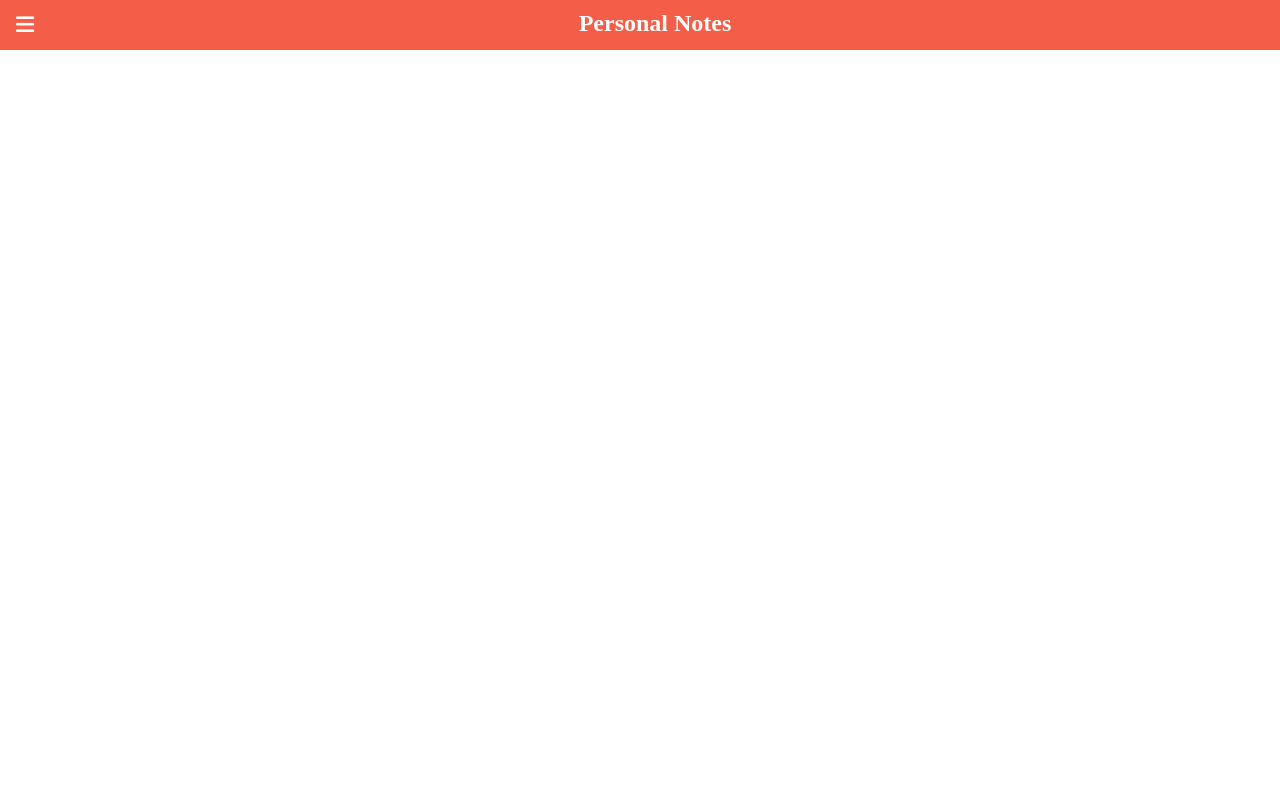
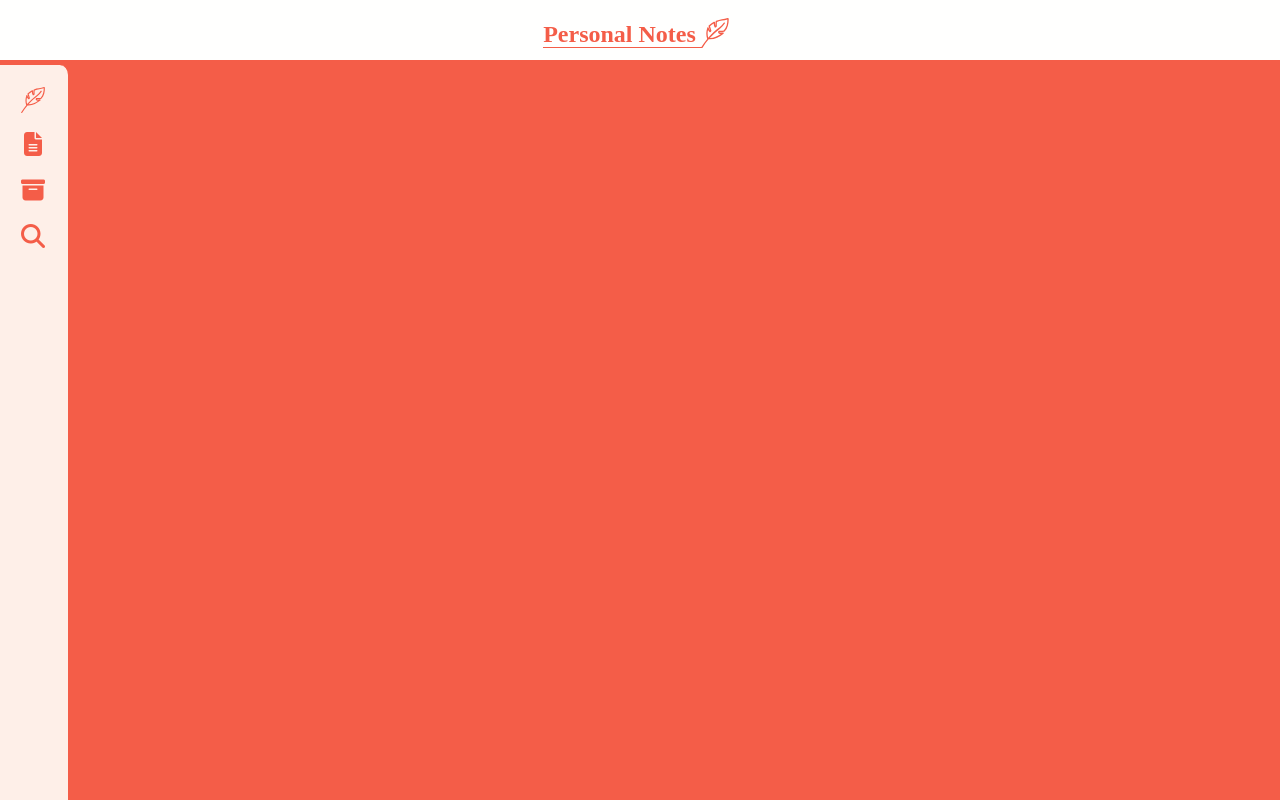
Before and after one commit to fitri-puspitasari/learn-frontend, a React (Vite) app in the folder 3-Personal_Notes_App/: page / in a window 1280 px wide. Built offline with nearby package versions, Linux system fonts and the light colour scheme.

Commit message:
3) Membuat Menu Nav dan merevisi desain heading

```diff
--- a/3-Personal_Notes_App/index.html
+++ b/3-Personal_Notes_App/index.html
@@ -2,7 +2,7 @@
 <html lang="en">
 <head>
     <meta charset="UTF-8" />
-    <link rel="icon" type="image/svg+xml" href="/note.svg" />
+    <link rel="icon" type="image/svg+xml" href="/feather.svg" />
     <meta name="viewport" content="width=device-width, initial-scale=1.0" />
     <title>Personal Notes</title>
 </head>
--- /dev/null
+++ b/3-Personal_Notes_App/src/components/NotesMenu.jsx
@@ -0,0 +1,49 @@
+import React from "react";
+import NotesMenuButton from "./NotesMenuButton";
+
+// class NotesMenu extends React.Component {
+//     constructor(props) {
+//         super(props);
+//         this.buttonInfo = [
+//             {iconClass: "fa-solid fa-pencil", buttonText: "Tulis Catatan"},
+//             {iconClass: "fa-solid fa-file-lines", buttonText: "Catatan Aktif"},
+//             {iconClass: "fa-solid fa-box-archive", buttonText: "Arsip"},
+//             {iconClass: "fa-solid fa-magnifying-glass", buttonText: "Cari Catatan"},
+//         ]
+
+//     }
+//     render() {
+//         return (
+//             <div className="note-app__menu">
+//                 {
+//                     this.buttonInfo.forEach(info => {
+//                         <NotesMenuButton iconClass={info.iconClass} buttonText={info.buttonText} />
+//                     })
+//                 }
+//             </div>
+//         )
+//     }
+// }
+
+function NotesMenu() {
+    const buttonInfo = [
+        {iconClass: "feather-component", buttonText: "Tulis Catatan", buttonCLass:"write-button"},
+        {iconClass: "fa-solid fa-file-lines", buttonText: "Catatan Aktif", buttonCLass:"note-button"},
+        {iconClass: "fa-solid fa-box-archive", buttonText: "Arsip", buttonCLass:"archive-button"},
+        {iconClass: "fa-solid fa-magnifying-glass", buttonText: "Cari Catatan", buttonCLass:"search-button"},
+    ]
+    return (
+        <div className="note-app__menu">
+            {buttonInfo.map((info, index) => (
+                <NotesMenuButton
+                    key={index}
+                    iconClass={info.iconClass}
+                    buttonText={info.buttonText}
+                    buttonCLass={info.buttonCLass}
+                />
+            ))}
+        </div>
+    )
+}
+
+export default NotesMenu;
--- /dev/null
+++ b/3-Personal_Notes_App/src/components/NotesMenuButton.jsx
@@ -0,0 +1,38 @@
+import React from "react";
+import FeatherIcon from "./icon/FeatherIcon";
+
+// class NotesMenuButton extends React.Component {
+//     constructor(props) {
+//         super(props);
+//         // console.log(this)
+//     }
+//     render() {
+//         return (
+//             <button className="note-app__menu__button">
+//                 <i className={this.props.iconClass}></i>
+//                 <span>{this.props.buttonText}</span>
+//             </button>
+//         )
+//     }
+// }
+
+function NotesMenuButton({iconClass, buttonText, buttonCLass}) {
+    if(iconClass == "feather-component") {
+        return (
+            // <button className={`"note-app__menu__button" ${buttonCLass}`}>
+            <button className="note-app__menu__button">
+                <FeatherIcon />
+            </button>
+        )
+    }else{
+        return (
+            // <button className={`"note-app__menu__button" ${buttonCLass}`}>
+            <button className="note-app__menu__button">
+                <i className={iconClass}></i>
+            </button>
+        )
+    }
+}
+
+
+export default NotesMenuButton;
--- a/3-Personal_Notes_App/src/components/PersonalNotes.jsx
+++ b/3-Personal_Notes_App/src/components/PersonalNotes.jsx
@@ -1,4 +1,6 @@
 import React from "react";
+import NotesMenu from "./NotesMenu";
+import FeatherIcon from "./icon/FeatherIcon";
 
 class PersonalNotes extends React.Component {
     constructor(props) {
@@ -9,12 +11,14 @@ class PersonalNotes extends React.Component {
         return (
             <div className="personal-notes">
                 <header className="note-app__header">
-                    <button className="note-app__menu-button"><i className="fa-solid fa-bars"></i></button>
-                    <h2>Personal Notes</h2>
+                    <h2>
+                        <span>Personal Notes  </span>
+                        <FeatherIcon />
+                    </h2>
                 </header>
                 <main className="note-app__body">
-                    <div className="notes-menu"></div>
-                    <div className="content"></div>
+                    <NotesMenu />
+                    <div className="note-app__content"></div>
                 </main>
             </div>
         )
--- /dev/null
+++ b/3-Personal_Notes_App/src/components/icon/FeatherIcon.jsx
@@ -0,0 +1,39 @@
+import React from "react";
+
+function FeatherIcon() {
+    return (
+        <svg className="icon-componenet" fill="#000000" version="1.1" id="Capa_1" xmlns="http://www.w3.org/2000/svg" xmlnsXlink="http://www.w3.org/1999/xlink"
+            width="30px" height="30px" viewBox="0 0 468.071 468.071"
+            xmlSpace="preserve">
+            <g>
+                <g>
+                    <path d="M442.038,2.918c-2.204-2.511-5.611-3.791-9.856-2.252c-58.65,21.279-122.684,19.36-180.694,42.899
+                        c-3.818,1.551-5.921,4.568-6.642,7.833c-0.478,1.057-0.854,2.194-0.996,3.499c-2.482,23.222-3.473,46.321-1.441,69.599
+                        c-7.666-18.354-9.336-37.78-7.655-57.899c0.718-8.606-7.627-11.595-13.978-9.125c-1.378,0.14-2.818,0.597-4.268,1.445
+                        c-28.777,16.735-55.213,36.772-80.105,58.826c-4.694,4.159-3.951,9.552-0.838,13.238c6.178,21.871,13,43.544,20.441,65.019
+                        c-11.393-11.486-18.71-25.499-20.05-42.305c-0.937-11.725-17.252-13.157-20.322-4.118c-0.546,0.785-1.039,1.638-1.409,2.651
+                        c-20.424,56.825-21.892,117.306-2.194,174.433c-32.92,39.421-63.083,81.37-90.353,125.975
+                        c-7.015,11.477,10.976,21.917,17.961,10.496c28.698-46.936,60.707-90.886,95.796-132.042c0.952,0.345,1.965,0.619,3.121,0.7
+                        c88.537,6.099,159.903-36.673,228.842-87.219c9.942-7.287,1.695-23.372-8.222-19.233c-0.767-0.005-1.569,0.063-2.392,0.231
+                        c-16.555,3.28-33.281,3.166-49.652-0.833c-0.274-0.238-0.538-0.495-0.833-0.719c-2.204-1.663-3.367-3.219-3.311-4.943
+                        c24.709,2.069,49.185,1.419,73.62-3.349c1.747-0.338,3.139-1.006,4.256-1.869c1.005-0.502,2-1.152,2.935-2.104
+                        c52.861-53.984,65.019-126.835,64.146-199.752C447.888,7.344,445.334,4.343,442.038,2.918z M370.221,195.813
+                        c-23.785,4.522-47.733,4.421-71.772,2.08c-0.975-0.094-1.863-0.041-2.701,0.089c-2.296,0.203-4.469,1.106-5.952,2.958
+                        c-5.326,6.657-8.459,13.505-7.246,22.168c1.041,7.378,5.814,12.87,11.359,17.37c1.193,1.736,3.037,3.148,5.667,3.844
+                        c8.806,2.325,17.672,3.605,26.578,4.052c-52.75,35.831-107.973,63.633-173.58,63.109C200.253,258.31,253.3,210.034,311.488,166.58
+                        c1.184-0.879,2.062-1.899,2.753-2.974c0.659-0.34,1.319-0.751,1.949-1.254c28.503-22.417,52.526-49.025,73.128-78.805
+                        c7.652-11.06-10.384-21.444-17.961-10.496c-19.601,28.328-42.787,53.288-69.873,74.59c-0.862,0.675-1.492,1.409-2.036,2.158
+                        c-63.119,47.294-120.421,99.894-171.47,158.225c-11.149-39.375-11.786-79.514-2.829-118.977
+                        c5.512,10.527,13.178,19.921,22.942,27.904c0.135,0.114,0.287,0.178,0.427,0.279c2.511,3.209,6.807,4.656,10.991,3.694
+                        c9.45-2.163,15.32-9.953,17.664-18.963c0.213-0.812,0.292-1.63,0.312-2.435c0.442-1.668,0.432-3.567-0.312-5.695
+                        c-7.606-21.739-14.5-43.704-20.804-65.854c18.055-15.612,36.988-29.947,57.089-42.729c0.604,20.213,5.165,39.743,14.909,58.092
+                        c1.925,3.62,4.941,5.139,8.018,5.179c3.062,1.577,6.835,1.556,10.116-0.15c6.205-3.229,11.09-8.066,14.045-14.289
+                        c1.94-1.653,3.139-4.202,2.804-7.691c-2.062-21.891-1.382-43.612,0.7-65.424c52.648-19.416,109.786-19.853,163.115-36.673
+                        C426.606,86.959,415.262,148.951,370.221,195.813z"/>
+                </g>
+            </g>
+        </svg>
+    )
+}
+
+export default FeatherIcon;
--- a/3-Personal_Notes_App/src/styles/style.css
+++ b/3-Personal_Notes_App/src/styles/style.css
@@ -5,39 +5,108 @@
 }
 
 :root {
+    /* ====color==== */
     --orange: #f45d48;
     --green: #078080;
     --black: #222525;
     --white: #fffffe;
     --white-orange-1: #f8f5f2;
     --white-orange-2: #FEEFE8;
-
-    --bg-color-heading: var(--orange);
+    /* text color */
     --light-color-text: var(--white);
     --dark-color-text: var(--black);
+    --text-color-heading: var(--orange);
+    /* bg color */
+    --bg-color-heading: var(--white);
+    --bg-color-menu: var(--white-orange-2);
+    --bg-color-body: var(--orange);
+    /* button color */
+    --color-menu-button: var(--orange);
+    --color-hover-menu-button: var(--white);
+    --color-active-menu-button: var(--green);
+
+    /* ====size==== */
+    --height-heading: 60px;
+
 }
+
+body {
+    background-color: var(--bg-color-body);
+}
+
+
 
 .note-app__header {
     background-color: var(--bg-color-heading);
     width: 100vw;
-    height: 50px;
-    display: flex;
+    height: var(--height-heading);
     padding: 10px;
     position: fixed;
-}
-
-.note-app__header button {
-    display: block;
-    flex-grow: 0;
-    width: 30px;
-    background-color: transparent;
-    border: none;
-    font-size: 1.3rem;
-    color: var(--light-color-text);
+    display: flex;
+    justify-content: center;
+    align-items: center;
+    margin-bottom: 5px;
+    /* border-bottom: 5px solid var(--orange); */
 }
 
 .note-app__header h2 {
-    color: var(--light-color-text);
-    text-align: center;
-    flex-grow: 1;
+    color: var(--text-color-heading);
+    /* text-decoration: underline; */
 }
+
+.note-app__header h2 span {
+    margin-right: 5px;
+    border-bottom: 1px solid var(--text-color-heading);
+
+}
+
+.note-app__header h2 .icon-componenet {
+    fill: var(--text-color-heading);
+    /* width: 26px; */
+    position: relative;
+    right: 7px;
+    top: 6px
+}
+
+.note-app__menu {
+    position: fixed;
+    /* background-color: var(--white-orange-2note-app__menu); */
+    background-color: var(--bg-color-menu);
+    width: 70px;
+    height: calc(100vh - var(--height-heading));
+    top: calc(5px + var(--height-heading));
+    padding: 20px;
+    border-right: 2px solid var(--text-color-heading);
+    border-top-right-radius: 10px;
+    /* display: flex;
+    flex-direction: column;
+    gap: 10px; */
+}
+
+.note-app__menu__button {
+    font-size: 1.5rem;
+    background-color: transparent;
+    border: none;
+    color: var(--color-menu-button);
+    margin-bottom: 20px;
+    width: 26px;
+    height: 26px;
+    margin-inline: auto;
+}
+
+.note-app__menu__button i:hover {
+    color: var(--color-hover-menu-button);
+}
+
+.note-app__menu__button svg:hover {
+    fill: var(--color-hover-menu-button);
+}
+
+.note-app__menu__button i {
+    display: block !important;
+}
+
+.note-app__menu__button svg {
+    width: 26px;
+    fill: var(--color-menu-button);
+}
```
Also changed, not shown: 3-Personal_Notes_App/public/feather.svg (added), 1 other file (tests, documents, lock files or other folders).
